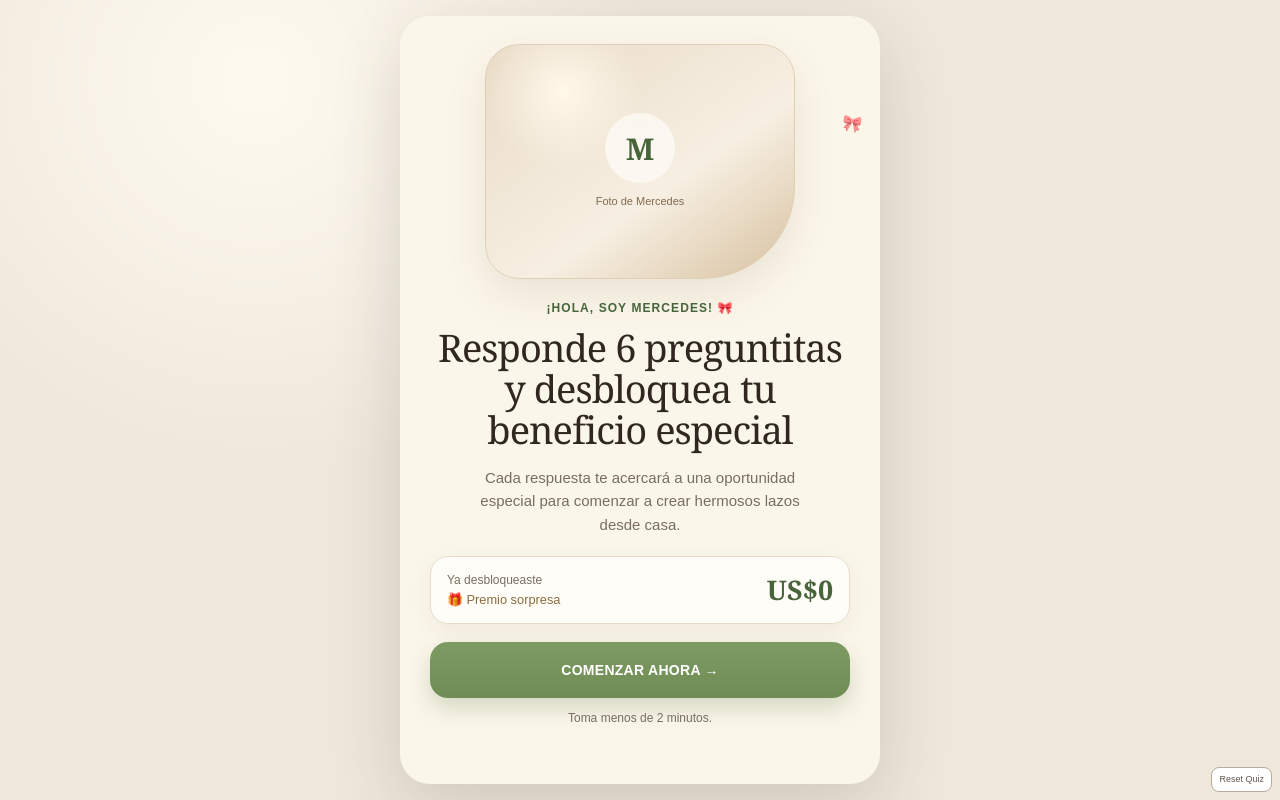
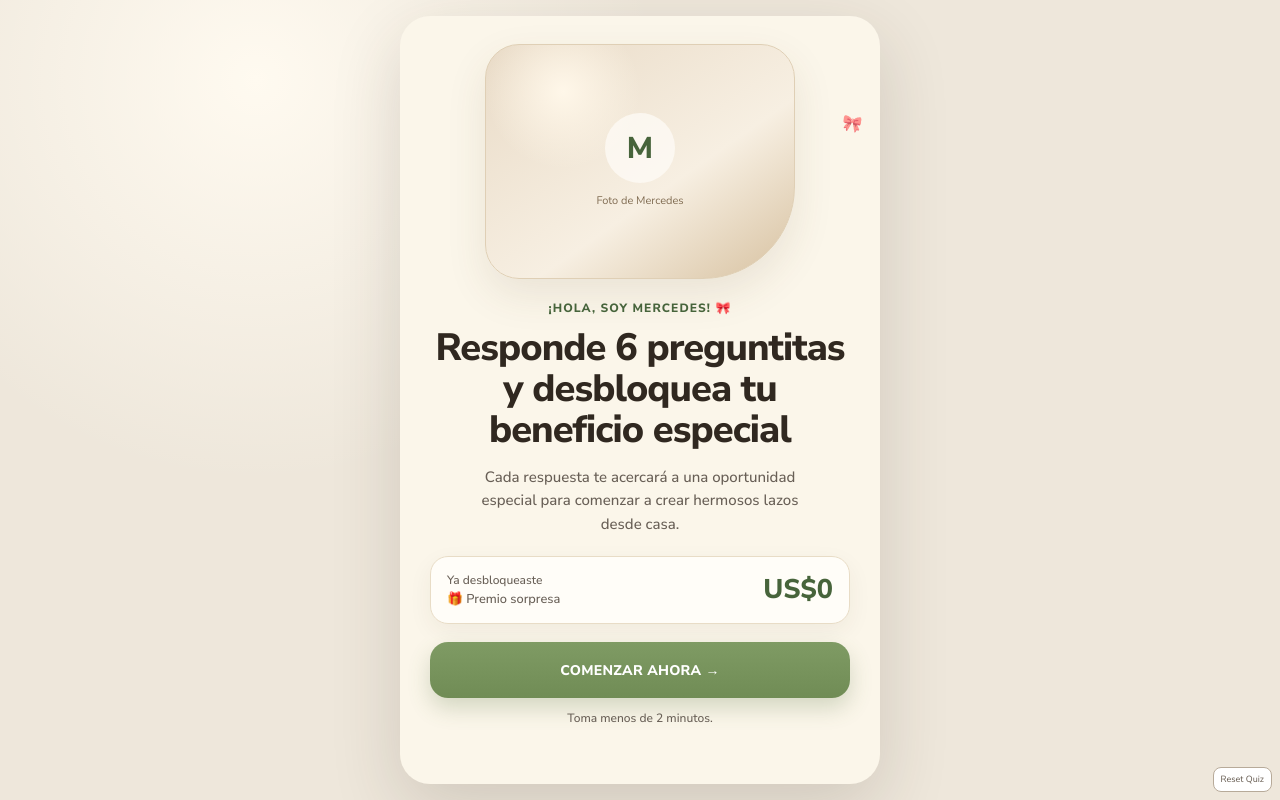
Before and after one commit to williamsbezerra2706-lgtm/lazos-lucrativos, a Next.js app: page / in a window 1280 px wide. Built offline with nearby package versions, Linux system fonts and the light colour scheme.

Commit message:
Refine quiz typography

```diff
--- a/app/layout.tsx
+++ b/app/layout.tsx
@@ -1,5 +1,13 @@
 import type { Metadata } from 'next';
+import { Nunito_Sans } from 'next/font/google';
 import './globals.css';
+import './typography.css';
+
+const nunitoSans = Nunito_Sans({
+  variable: '--font-nunito-sans',
+  subsets: ['latin'],
+  weight: ['400', '500', '600', '700', '800'],
+});
 
 export const metadata: Metadata = {
   title: 'Lazos con Mercedes',
@@ -14,7 +22,7 @@ export default function RootLayout({
 }>) {
   return (
     <html lang="es">
-      <body>{children}</body>
+      <body className={nunitoSans.variable}>{children}</body>
     </html>
   );
 }
--- /dev/null
+++ b/app/typography.css
@@ -0,0 +1,76 @@
+/* Typography-only layer: intentionally does not change layout or component styling. */
+body,
+button,
+input,
+select {
+  font-family: var(--font-nunito-sans), "Nunito Sans", "Nunito", Arial, sans-serif;
+}
+
+body {
+  font-weight: 400;
+}
+
+h1,
+h2,
+.question-screen h1,
+.lead-screen h1,
+.info-screen h1,
+.final-unlock h1,
+.rewards-screen h1,
+.offer-screen h1,
+.offer-screen h2 {
+  font-family: inherit;
+  font-weight: 800;
+  letter-spacing: -0.025em;
+}
+
+.question-screen h1 {
+  font-weight: 700;
+}
+
+.answer-card {
+  font-weight: 600;
+}
+
+.lead,
+.helper,
+.microcopy,
+.reward-hint,
+.reward-header span,
+.reward-header small,
+.mini-reward span,
+.mini-reward small,
+.total-card small,
+.honest-note,
+.app-feature li span,
+.consent {
+  font-weight: 500;
+  color: #685f56;
+}
+
+.primary-button,
+.eyebrow,
+.tag,
+.surprise,
+.lead-screen label,
+.bonus-card b {
+  font-weight: 800;
+}
+
+.money,
+.reward-header strong,
+.mini-reward strong,
+.final-unlock > strong,
+.total-card strong,
+.price-card strong,
+.price-card > strong,
+.price-card b,
+.bonus-card strong {
+  font-family: inherit;
+  font-weight: 800;
+}
+
+.visual-icon {
+  font-family: inherit;
+  font-weight: 800;
+}
```
